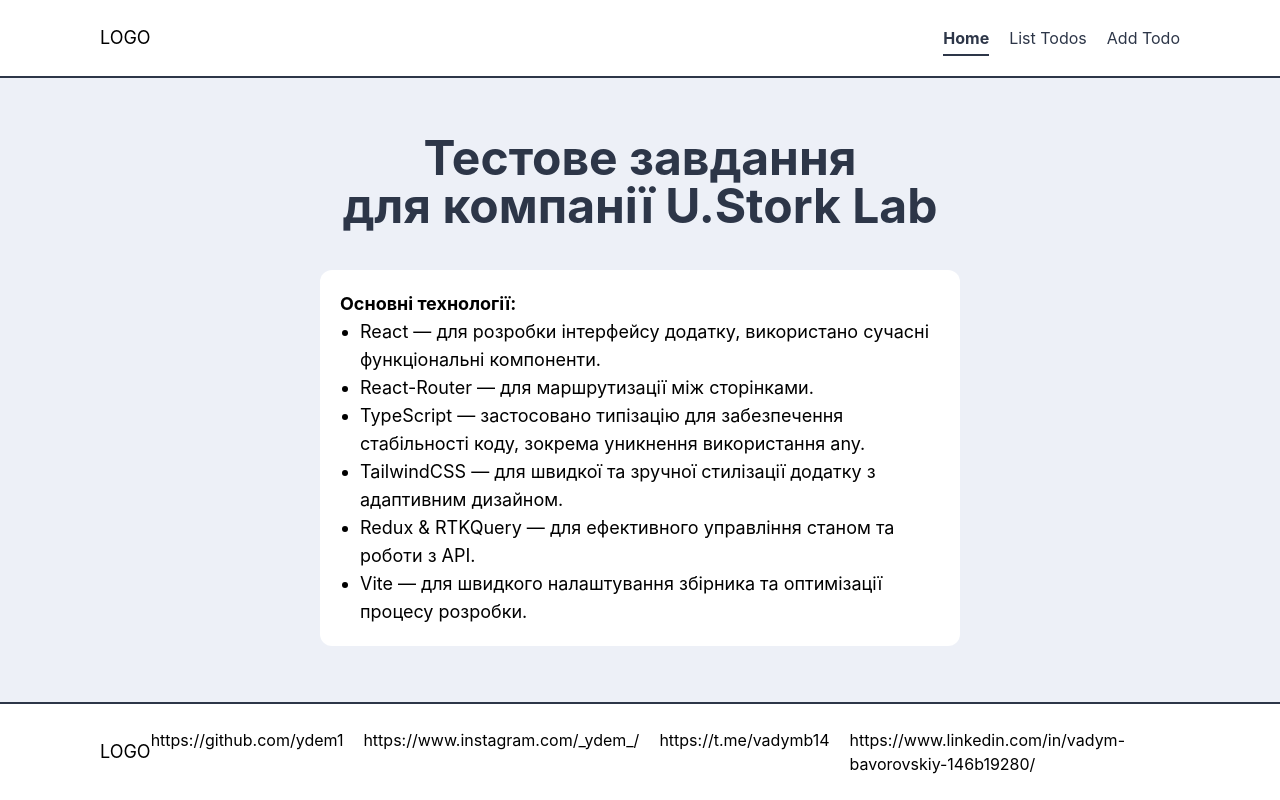
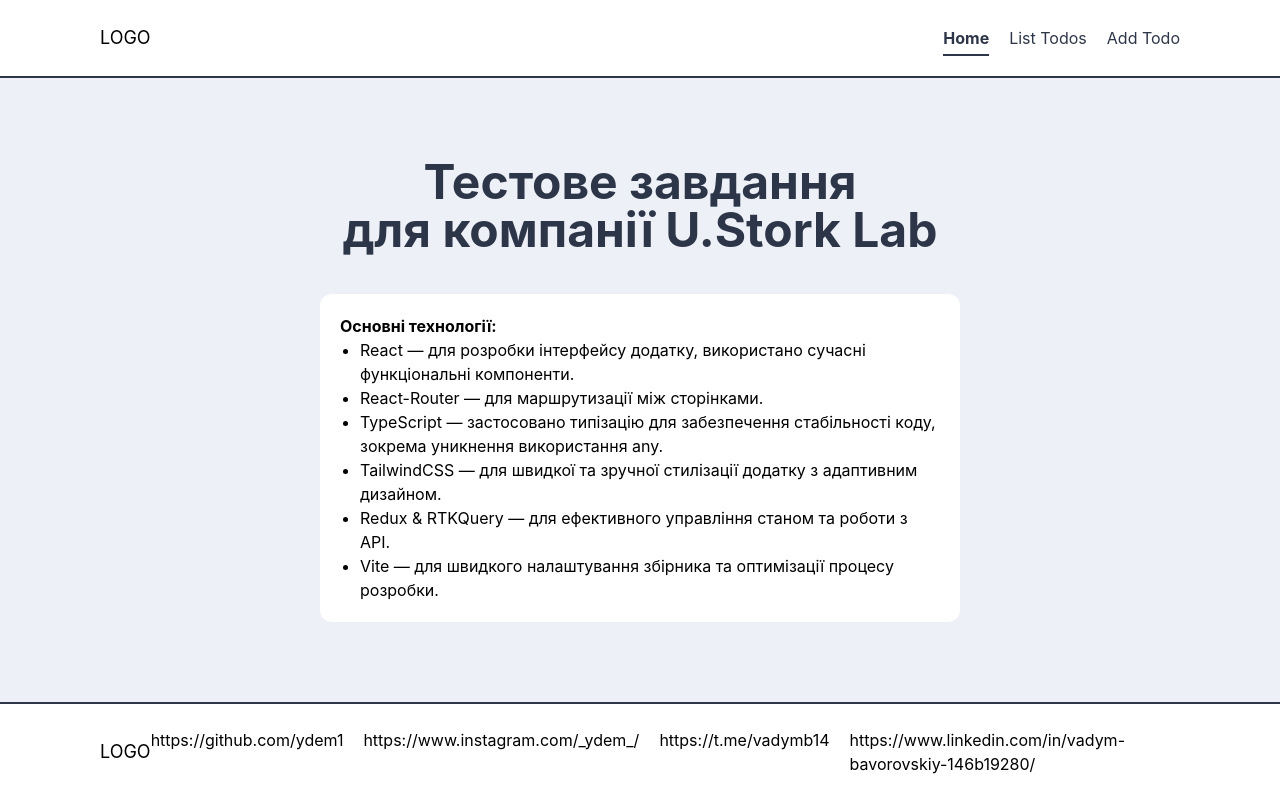
Before and after one commit to ydem1/todo-app-u-stork-lab, a React (Vite) app: page / in a window 1280 px wide. Built offline with nearby package versions, Linux system fonts and the light colour scheme.

Commit message:
add api-client

```diff
--- a/package.json
+++ b/package.json
@@ -11,6 +11,7 @@
   },
   "dependencies": {
     "@trivago/prettier-plugin-sort-imports": "^5.2.0",
+    "axios": "^1.7.9",
     "classnames": "^2.5.1",
     "history": "^5.3.0",
     "prettier-plugin-tailwindcss": "^0.6.9",
--- a/src/pages/home/index.tsx
+++ b/src/pages/home/index.tsx
@@ -8,7 +8,7 @@ const Home: FC = () => (
         Тестове завдання <br /> для компанії U.Stork Lab
       </h1>
 
-      <p className="max-w-160 bg-white-base mt-10 rounded-xl p-5">
+      <div className="max-w-160 bg-white-base mt-10 rounded-xl p-5">
         <strong>Основні технології:</strong>
         <ul className="list-disc pl-5">
           <li>
@@ -33,7 +33,7 @@ const Home: FC = () => (
             розробки.
           </li>
         </ul>
-      </p>
+      </div>
     </div>
   </PageWrapper>
 );
--- /dev/null
+++ b/src/services/api-client.ts
@@ -0,0 +1,5 @@
+import axios from "axios";
+
+export const instance = axios.create({
+  baseURL: import.meta.env.VITE_REACT_API_URL,
+});
--- a/vite.config.ts
+++ b/vite.config.ts
@@ -8,4 +8,7 @@ export default defineConfig({
     },
   },
   plugins: [react()],
+  define: {
+    "proccess.env.VITE_REACT_API_URL": JSON.stringify(process.env.VITE_REACT_API_URL)
+  }
 });
```
Also changed, not shown: 2 other files (tests, documents, lock files or other folders).
